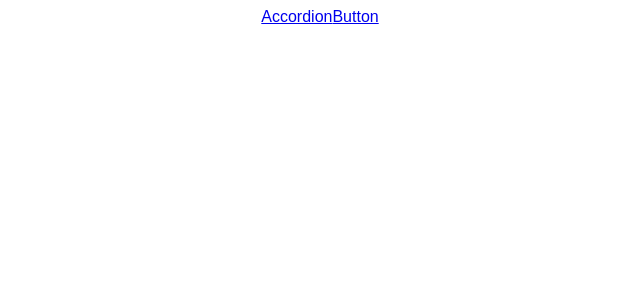
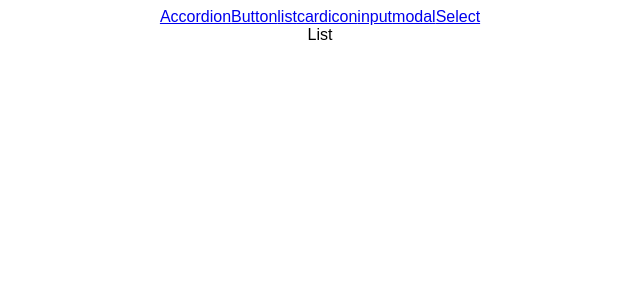
Before and after one commit to Lim-Suhyeon/reactType, a React (Create React App) app: page /list in a window 1280 px wide. Before the commit this address had no page. Shown: the top 300 px of the page, without its empty margins (320-960 px from the left). Built offline with nearby package versions, Linux system fonts and the light colour scheme.

Commit message:
Update 14 files

```diff
--- a/src/App.tsx
+++ b/src/App.tsx
@@ -1,19 +1,25 @@
 import React from "react";
 import { Route, Routes, Link } from "react-router-dom"; // react-router-dom 설치(일반/type 두번) ->
+import { routes } from "./routes/index";
 import "./styles.css";
-import Accordion from "./pages/Accordion";
-import Button from "./pages/Button";
 
 export default function App() {
   return (
     <div className="App">
       <div>
         <Link to="/">Accordion</Link>
-        <Link to="/Button">Button</Link>
+        <Link to="/button">Button</Link>
+        <Link to="/list">list</Link>
+        <Link to="/card">card</Link>
+        <Link to="/icon">icon</Link>
+        <Link to="/input">input</Link>
+        <Link to="/modal">modal</Link>
+        <Link to="/Select">Select</Link>
       </div>
       <Routes>
-        <Route path="/" element={<Accordion />} />
-        <Route path="/Button" element={<Button />} />
+        {routes.common.map((item, index) => (
+          <Route key={index} path={item.path} element={<item.component />} />
+        ))}
       </Routes>
     </div>
   );
--- a/src/pages/Accordion.tsx
+++ b/src/pages/AccordionPage.tsx
@@ -1,6 +1,6 @@
 import React from "react";
 import "../styles.css";
 
-export default function Accordion() {
+export default function AccordionPage() {
   return <div>Accordion</div>;
 }
--- a/src/pages/Button.tsx
+++ b/src/pages/ButtonPage.tsx
@@ -1,7 +1,7 @@
 import React from "react";
 import "./../styles.css";
 
-export default function Button() {
+export default function ButtonPage() {
   return (
     <div>Button</div>
   );
--- /dev/null
+++ b/src/pages/CardPage.tsx
@@ -0,0 +1,6 @@
+import React from "react";
+import "./../styles.css";
+
+export default function CardPage() {
+  return <div>Card</div>;
+}
--- /dev/null
+++ b/src/pages/IconPage.tsx
@@ -0,0 +1,6 @@
+import React from "react";
+import "./../styles.css";
+
+export default function IconPage() {
+  return <div>icon</div>;
+}
--- /dev/null
+++ b/src/pages/InputPage.tsx
@@ -0,0 +1,6 @@
+import React from "react";
+import "./../styles.css";
+
+export default function InputPage() {
+  return <div>Input</div>;
+}
--- /dev/null
+++ b/src/pages/ListPage.tsx
@@ -0,0 +1,6 @@
+import React from "react";
+import "./../styles.css";
+
+export default function ListPage() {
+  return <div>List</div>;
+}
--- /dev/null
+++ b/src/pages/ModalPage.tsx
@@ -0,0 +1,6 @@
+import React from "react";
+import "./../styles.css";
+
+export default function ModalPage() {
+  return <div>Modal</div>;
+}
--- /dev/null
+++ b/src/pages/SelectPage.tsx
@@ -0,0 +1,6 @@
+import React from "react";
+import "./../styles.css";
+
+export default function SelectPage() {
+  return <div>Select</div>;
+}
--- a/src/routes/const.ts
+++ b/src/routes/const.ts
@@ -3,5 +3,11 @@ export const ROUTE_ROOT = "/";
 
 //pages
 export const ROUTE_PAGE = "/page";
-export const ROUTE_ACCORDION = "${ROUTE_PAGE}/accordion";
-export const ROUTE_BUTTON = "${ROUTE_PAGE}/button";
+export const ROUTE_ACCORDION = "/accordion";
+export const ROUTE_BUTTON = "/button";
+export const ROUTE_LIST = "/list";
+export const ROUTE_CARD = "/card";
+export const ROUTE_ICON = "/icon";
+export const ROUTE_INPUT = "/input";
+export const ROUTE_MODAL = "/modal";
+export const ROUTE_SELECT = "/select";
--- a/src/routes/index.ts
+++ b/src/routes/index.ts
@@ -1,3 +1,56 @@
 import * as paths from "./const";
 import * as pages from "../pages/index";
 import React from "react";
+
+interface Routes {
+  common: RoutesOption[];
+}
+interface RoutesOption {
+  path: string;
+  component: React.FunctionComponent;
+  children?: {
+    path: string;
+    component: React.FunctionComponent;
+  }[];
+}
+
+export const routes: Routes = {
+  common: [
+    {
+      path: paths.ROUTE_ROOT,
+      component: pages.AccordionPage,
+    },
+    {
+      path: paths.ROUTE_ACCORDION,
+      component: pages.AccordionPage,
+    },
+    {
+      path: paths.ROUTE_BUTTON,
+      component: pages.ButtonPage,
+    },
+    {
+      path: paths.ROUTE_LIST,
+      component: pages.ListPage,
+    },
+    {
+      path: paths.ROUTE_CARD,
+      component: pages.CardPage,
+    },
+    {
+      path: paths.ROUTE_ICON,
+      component: pages.IconPage,
+    },
+    {
+      path: paths.ROUTE_INPUT,
+      component: pages.InputPage,
+    },
+    {
+      path: paths.ROUTE_MODAL,
+      component: pages.ModalPage,
+    },
+    {
+      path: paths.ROUTE_SELECT,
+      component: pages.SelectPage,
+    },
+  ],
+};
```
Also changed, not shown: src/pages/index.ts (+10 -2 lines).
